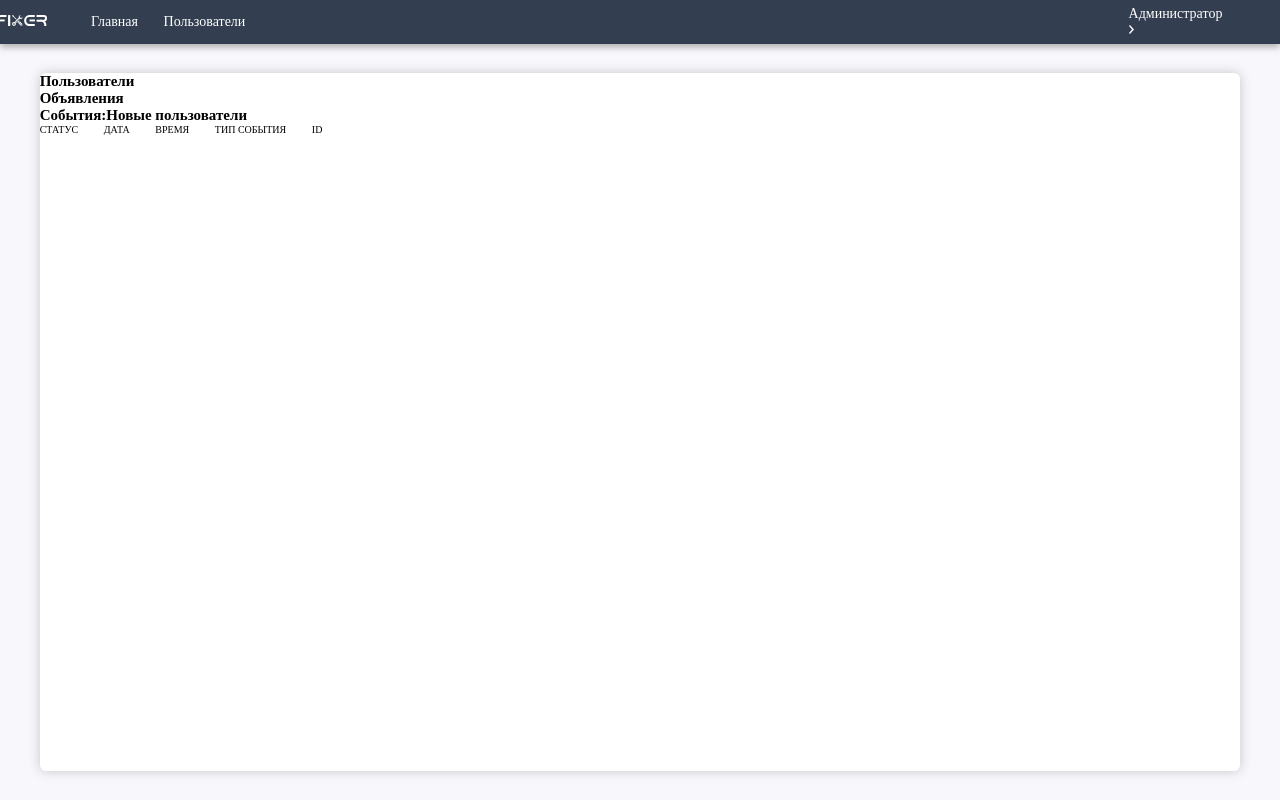
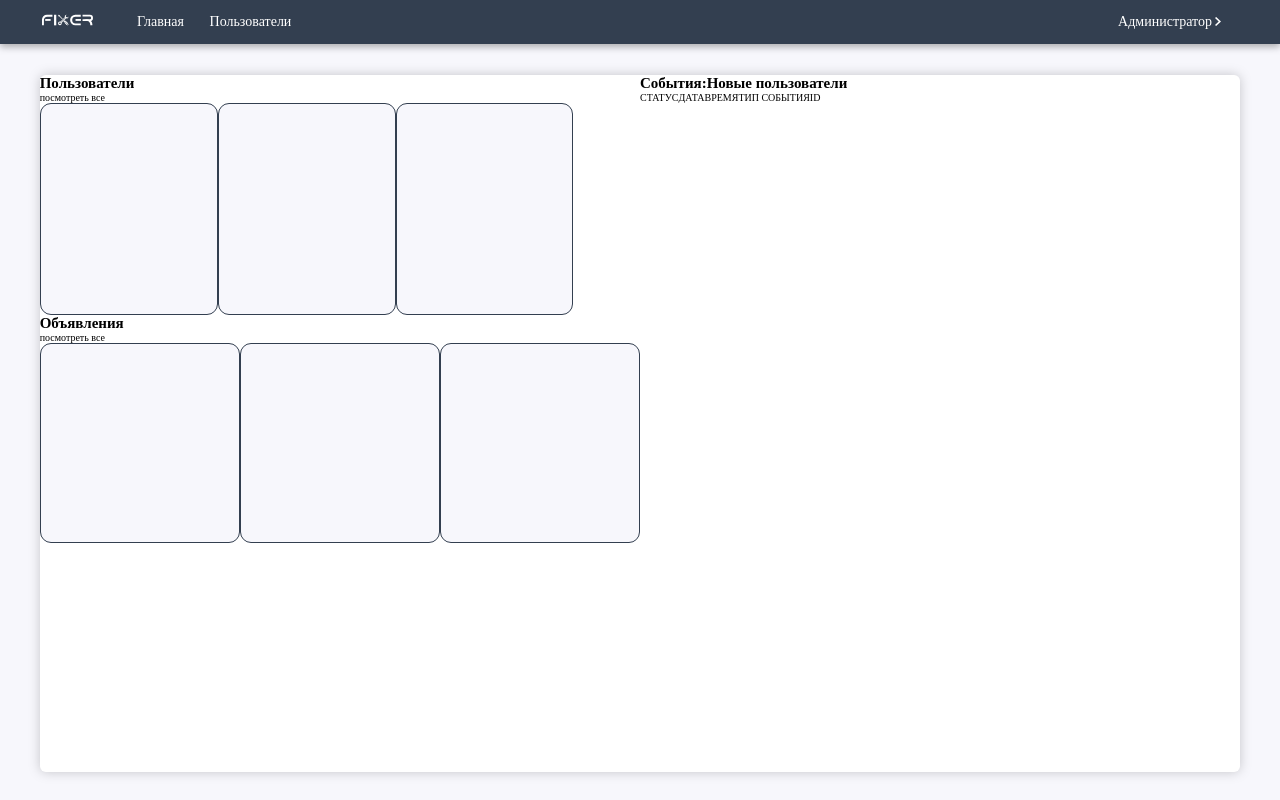
Before and after one commit to KEK-W8/html-admin-panel-login, a plain HTML site: page Glavnaya/index.html in a window 1280 px wide. Drawn offline with Linux system fonts and the light colour scheme.

Commit message:
Updated 28/01/21

```diff
--- a/Glavnaya/CSS/style.css
+++ b/Glavnaya/CSS/style.css
@@ -33,22 +33,27 @@ body {
 header {
   width: 100vw;
   height: 5.5vh;
+  min-height: 2.5rem;
   background-color: var(--color-second);
   filter: drop-shadow(0px 3px 3.5px rgba(0, 0, 0, 0.3));
   overflow: hidden;
   display: flex;
   flex-flow: row;
-  justify-content: flex-end;
   align-items: center;
   font-size: 1.4rem;
 }
 
 .logo {
   width: 4vw;
+  min-width: 4.5rem;
+  min-height: 1.19rem;
+  margin-left: 3.3vw;
 }
 
 img {
   width: inherit;
+  min-width: inherit ьшт-цшверЖ штрукшеж;
+  min-height: inherit;
 }
 
 ul {
@@ -56,7 +61,7 @@ ul {
   flex: row;
 }
 
-li + li {
+.nav-btn + .nav-btn {
   margin-left: 2vw;
 }
 
@@ -73,8 +78,8 @@ li:before {
 }
 
 .account-info {
-  margin-left: 69vw;
-  margin-right: 4.5vw;
+  margin-left: auto;
+  margin-right: 4.6vw;
 }
 
 .account-info::before {
@@ -83,15 +88,35 @@ li:before {
 
 main {
   height: 94.5vh;
+  min-height: 55rem;
   display: flex;
-  align-items: center;
-  justify-content: center;
 }
 
 .main-content {
   width: 93.8vw;
   height: 87.2vh;
+  min-height: 20rem;
+  min-width: 69rem;
   border-radius: 6px;
   background-color: var(--color-white);
   filter: drop-shadow(0 0 6px rgba(0, 0, 0, 0.2));
+  margin: 3.85vh auto 0 auto;
+  display: grid;
+  grid-template-columns: 1fr 1fr;
 }
+
+.user-card {
+  width: 13.9vw;
+  height: 26.5vh;
+  background-color: var(--color-first);
+  border-radius: 11px;
+  border: 1px solid var(--color-second);
+}
+
+.anc-card {
+  width: 20rem;
+  height: 20rem;
+  background-color: var(--color-first);
+  border-radius: 11px;
+  border: 1px solid var(--color-second);
+}
--- a/Glavnaya/index.html
+++ b/Glavnaya/index.html
@@ -13,8 +13,8 @@
       <div class="navigation">
         <nav>
           <ul>
-            <li><a href="">Главная</a></li>
-            <li><a href="">Пользователи</a></li>
+            <li class="nav-btn"><a href="">Главная</a></li>
+            <li class="nav-btn"><a href="">Пользователи</a></li>
           </ul>
         </nav>
       </div>
@@ -27,16 +27,22 @@
       <div class="main-content">
         <div class="menu-left">
           <div class="users">
-            <h2>Пользователи</h2>
-            <div class="user-card"></div>
-            <div class="user-card"></div>
-            <div class="user-card"></div>
+            <h2 class="users-heading">Пользователи</h2>
+            <span>посмотреть все</span>
+            <ul>
+              <li><div class="user-card"></div></li>
+              <li><div class="user-card"></div></li>
+              <li><div class="user-card"></div></li>
+            </ul>
           </div>
           <div class="announcemments">
-            <h2>Объявления</h2>
-            <div class="ann-card"></div>
-            <div class="ann-card"></div>
-            <div class="ann-card"></div>
+            <h2 class="ancs-heading">Объявления</h2>
+            <span>посмотреть все</span>
+            <ul>
+              <li><div class="anc-card"></div></li>
+              <li><div class="anc-card"></div></li>
+              <li><div class="anc-card"></div></li>
+            </ul>
           </div>
         </div>
         <div class="menu-right">
@@ -48,10 +54,12 @@
             <li><span>ТИП СОБЫТИЯ</span></li>
             <li><span>ID</span></li>
           </ul>
-          <div class="new-useer-row"></div>
-          <div class="new-useer-row"></div>
-          <div class="new-useer-row"></div>
-          <div class="new-useer-row"></div>
+          <ul>
+            <li><div class="new-useer-row"></div></li>
+            <li><div class="new-useer-row"></div></li>
+            <li><div class="new-useer-row"></div></li>
+            <li><div class="new-useer-row"></div></li>
+          </ul>
         </div>
       </div>
     </main>
```
Also changed, not shown: 1 other file.
